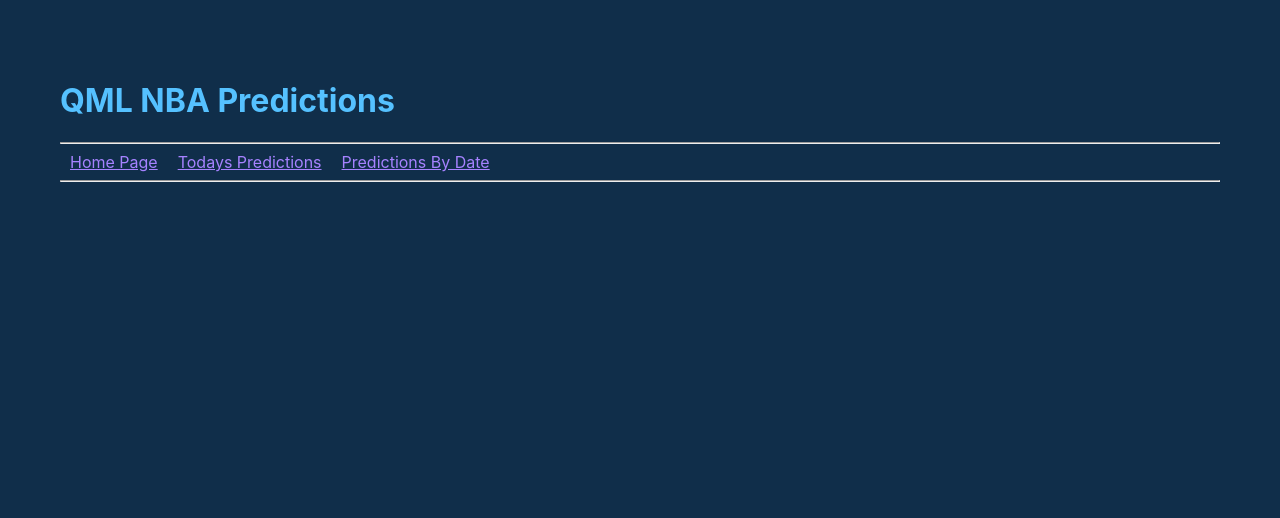
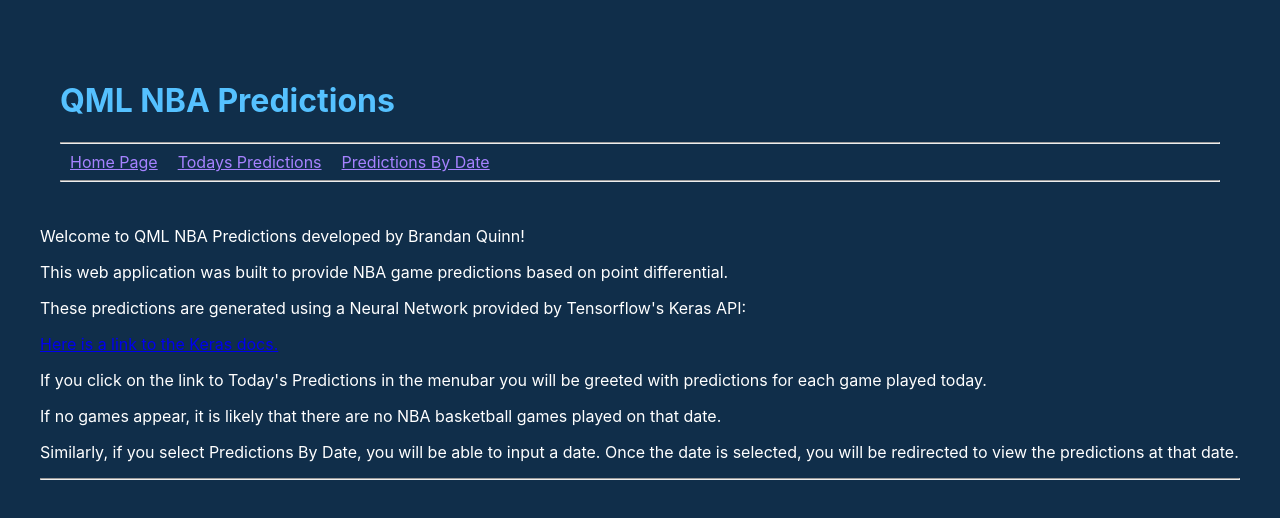
Before and after one commit to brandanquinn/senior-project, a React (Create React App) app in the folder my-app/: page / in a window 1280 px wide. Shown: the top 518 px of the page. Built offline with nearby package versions, Linux system fonts and the light colour scheme.

Commit message:
Added website description to home page route.

```diff
--- a/my-app/src/App.js
+++ b/my-app/src/App.js
@@ -17,6 +17,14 @@ class App extends Component {
     return (
       <div>
         <Header />
+        <p>Welcome to QML NBA Predictions developed by Brandan Quinn!</p>
+        <p>This web application was built to provide NBA game predictions based on point differential.</p>
+        <p>These predictions are generated using a Neural Network provided by Tensorflow's Keras API: </p>
+        <a href="https://keras.io/getting-started/functional-api-guide/">Here is a link to the Keras docs.</a>
+        <p>If you click on the link to Today's Predictions in the menubar you will be greeted with predictions for each game played today.</p>
+        <p>If no games appear, it is likely that there are no NBA basketball games played on that date.</p>
+        <p>Similarly, if you select Predictions By Date, you will be able to input a date. Once the date is selected, you will be redirected to view the predictions at that date.</p>
+        <hr />
       </div>
     );
   }
```
